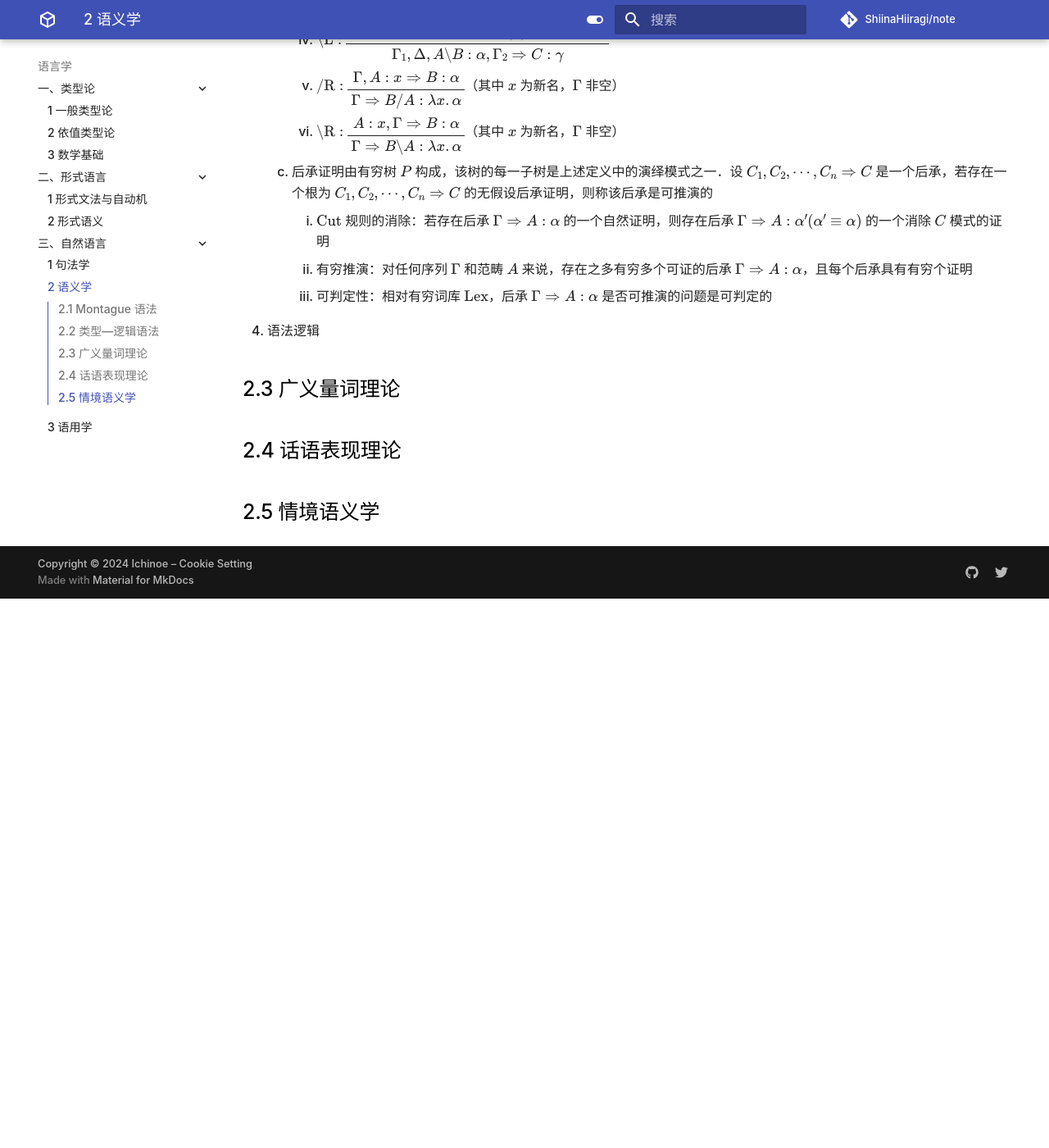
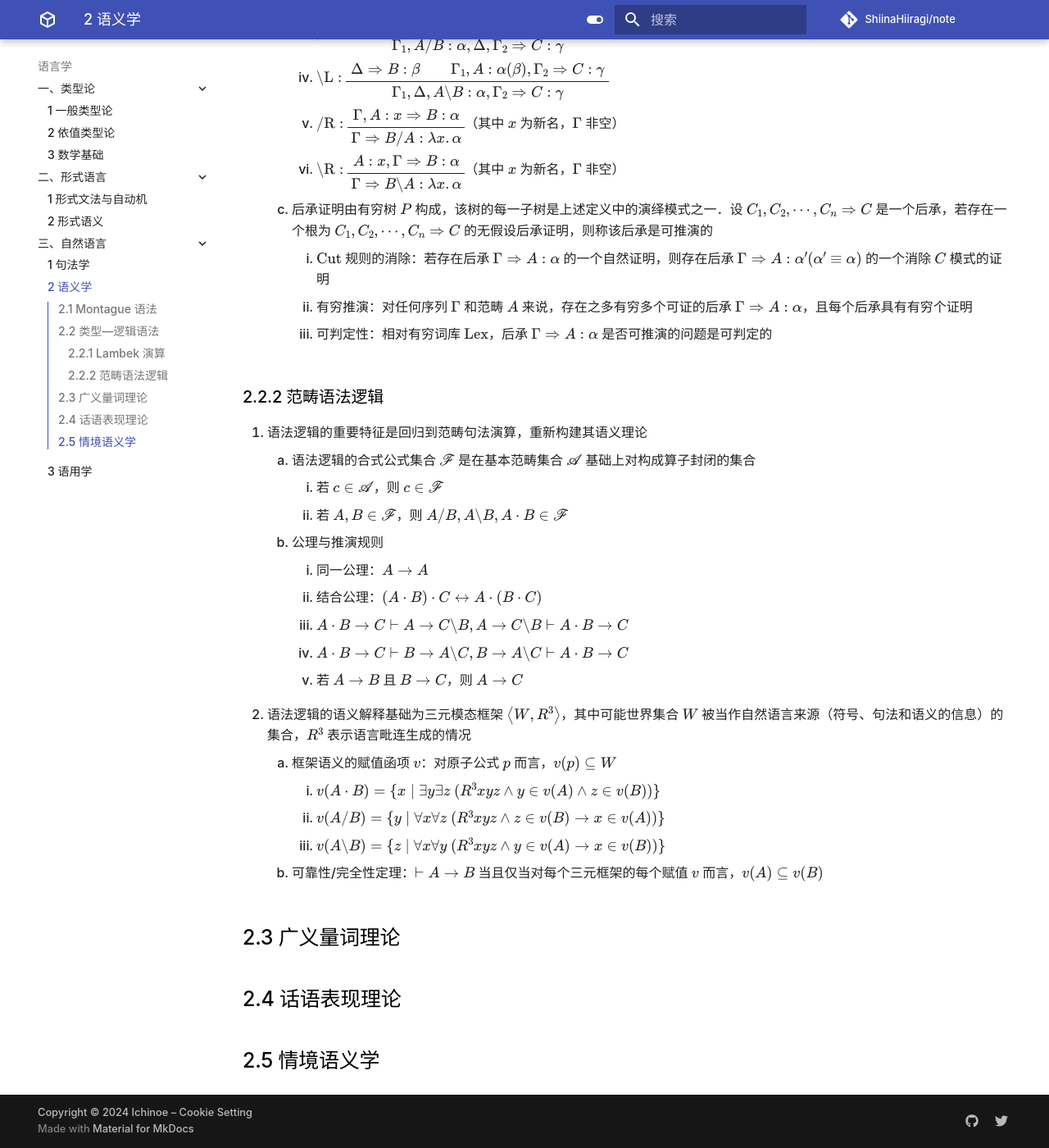
Before and after one commit to ShiinaHiiragi/note, an MkDocs documentation site: the page built from docs/lang/nat/semant.md, in a window 1280 px wide and 1400 px high, scrolled down 2882 px. Shown: the whole window at 82% size. Built offline with MkDocs 1.6.1 and Material for MkDocs 9.7.7, drawn with Linux system fonts in a browser that asks for light colours; comment, search, counter and statistics services are not loaded; before the commit the page ends 3612 px from its top, so only the background shows below that.

```diff
--- a/docs/lang/nat/semant.md
+++ b/docs/lang/nat/semant.md
@@ -41,6 +41,7 @@
     3. 令 $\|\alpha\|$ 为表达式 $\alpha$ 的语义值，则若 $\|\alpha\|$ 的语义类型为 $e$ 且 $\left\|\beta\right\|$ 的语义类型为 $\left<e, t\right>$，则 $\left\|\beta\right\|\ (\|\alpha\|)$ 的语义类型为 $t$
 
 ## 2.2 类型—逻辑语法
+### 2.2.1 Lambek 演算
 1. 类型—逻辑语法也称作类型逻辑的范畴语法，其基础是简单的范畴语法
     1. 该范畴语法有三个初始范畴，每个范畴对应高阶逻辑的某个类型
         1. $\text{np}$：描述名词短语，对应 $\text{Ind}$
@@ -89,7 +90,24 @@
         1. $\text{Cut}$ 规则的消除：若存在后承 $\Gamma \Rightarrow A: \alpha$ 的一个自然证明，则存在后承 $\Gamma \Rightarrow A: \alpha' (\alpha' \equiv \alpha)$ 的一个消除 $C$ 模式的证明
         2. 有穷推演：对任何序列 $\Gamma$ 和范畴 $A$ 来说，存在之多有穷多个可证的后承 $\Gamma \Rightarrow A: \alpha$，且每个后承具有有穷个证明
         3. 可判定性：相对有穷词库 $\text{Lex}$，后承 $\Gamma \Rightarrow A: \alpha$ 是否可推演的问题是可判定的
-4. 语法逻辑
+
+### 2.2.2 范畴语法逻辑
+1. 语法逻辑的重要特征是回归到范畴句法演算，重新构建其语义理论
+    1. 语法逻辑的合式公式集合 $\mathscr{F}$ 是在基本范畴集合 $\mathscr{A}$ 基础上对构成算子封闭的集合
+        1. 若 $c \in \mathscr{A}$，则 $c \in \mathscr{F}$
+        2. 若 $A, B \in \mathscr{F}$，则 $A / B, A \backslash B, A \cdot B \in \mathscr{F}$
+    2. 公理与推演规则
+        1. 同一公理：$A \to A$
+        2. 结合公理：$(A \cdot B) \cdot C \leftrightarrow A \cdot (B \cdot C)$
+        3. $A \cdot B \to C \vdash A \to C \backslash B, A \to C \backslash B \vdash A \cdot B \to C$
+        4. $A \cdot B \to C \vdash B \to A \backslash C, B \to A \backslash C \vdash A \cdot B \to C$
+        5. 若 $A \to B$ 且 $B \to C$，则 $A \to C$
+2. 语法逻辑的语义解释基础为三元模态框架 $\left<W, R^{3}\right>$，其中可能世界集合 $W$ 被当作自然语言来源（符号、句法和语义的信息）的集合，$R^{3}$ 表示语言毗连生成的情况
+    1. 框架语义的赋值函项 $v$：对原子公式 $p$ 而言，$v(p) \subseteq W$
+        1. $v(A \cdot B) = \{x \mid \exists y \exists z \ (R^{3}xyz \wedge y \in v(A) \wedge z \in v(B))\}$
+        2. $v(A / B) = \{y \mid \forall x \forall z \ (R^{3} xyz \wedge z \in v(B) \to x \in v(A))\}$
+        3. $v(A \backslash B) = \{z \mid \forall x \forall y \ (R^{3} xyz \wedge y \in v(A) \to x \in v(B))\}$
+    2. 可靠性/完全性定理：$\vdash A \rightarrow B$ 当且仅当对每个三元框架的每个赋值 $v$ 而言，$v(A) \subseteq v(B)$
 
 ## 2.3 广义量词理论
 
```
